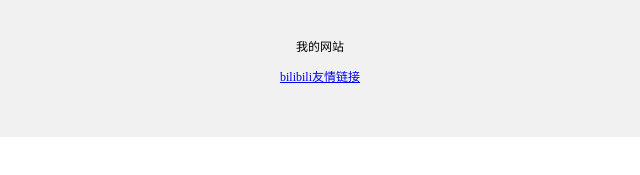
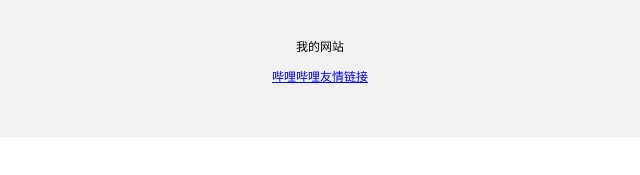
Before and after one commit to Picasso6324/hello-world, a plain HTML site: page runoob-tryhtml_pulpitimage (1).html in a window 1280 px wide. Shown: the part 509-684 px from the top of the page, 320-960 px from the left. Drawn offline with Linux system fonts and the light colour scheme.

Commit message:
Update runoob-tryhtml_pulpitimage (1).html

```diff
--- a/runoob-tryhtml_pulpitimage (1).html
+++ b/runoob-tryhtml_pulpitimage (1).html
@@ -39,7 +39,7 @@
         font-size: 12px;
         ">
         <p>我的网站<p>
-        <a href="https://space.bilibili.com/252266716?spm_id_from=333.1007.0.0">bilibili友情链接</a>
+        <a href="https://space.bilibili.com/252266716?spm_id_from=333.1007.0.0">哔哩哔哩友情链接</a>
         </div>
 	</body>
 </html>
```
